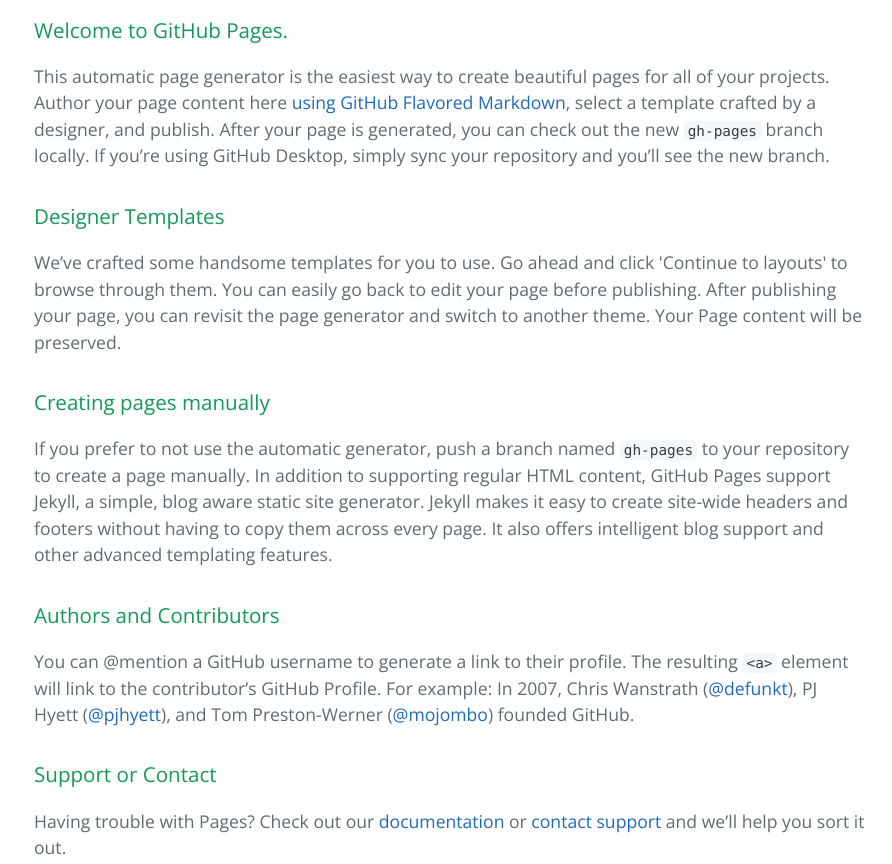
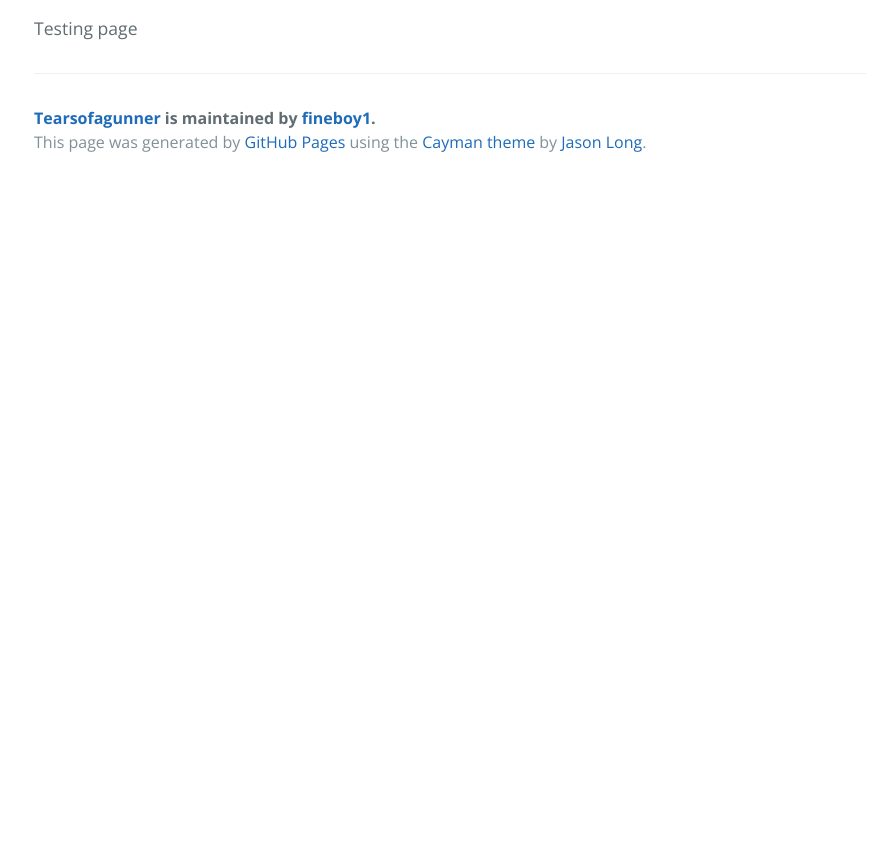
Before and after one commit to fineboy1/TearsofaGunner, a plain HTML site: page index.html in a window 1280 px wide. Shown: the part 400-1264 px from the top of the page, without its empty margins (190-1082 px from the left). After the commit the page ends 800 px from the top, so only its background shows below. Drawn offline with nearby package versions, Linux system fonts and the light colour scheme.

Commit message:
Create master branch via GitHub

```diff
--- a/index.html
+++ b/index.html
@@ -19,30 +19,7 @@
     </section>
 
     <section class="main-content">
-      <h3>
-<a id="welcome-to-github-pages" class="anchor" href="#welcome-to-github-pages" aria-hidden="true"><span aria-hidden="true" class="octicon octicon-link"></span></a>Welcome to GitHub Pages.</h3>
-
-<p>This automatic page generator is the easiest way to create beautiful pages for all of your projects. Author your page content here <a href="https://guides.github.com/features/mastering-markdown/">using GitHub Flavored Markdown</a>, select a template crafted by a designer, and publish. After your page is generated, you can check out the new <code>gh-pages</code> branch locally. If you’re using GitHub Desktop, simply sync your repository and you’ll see the new branch.</p>
-
-<h3>
-<a id="designer-templates" class="anchor" href="#designer-templates" aria-hidden="true"><span aria-hidden="true" class="octicon octicon-link"></span></a>Designer Templates</h3>
-
-<p>We’ve crafted some handsome templates for you to use. Go ahead and click 'Continue to layouts' to browse through them. You can easily go back to edit your page before publishing. After publishing your page, you can revisit the page generator and switch to another theme. Your Page content will be preserved.</p>
-
-<h3>
-<a id="creating-pages-manually" class="anchor" href="#creating-pages-manually" aria-hidden="true"><span aria-hidden="true" class="octicon octicon-link"></span></a>Creating pages manually</h3>
-
-<p>If you prefer to not use the automatic generator, push a branch named <code>gh-pages</code> to your repository to create a page manually. In addition to supporting regular HTML content, GitHub Pages support Jekyll, a simple, blog aware static site generator. Jekyll makes it easy to create site-wide headers and footers without having to copy them across every page. It also offers intelligent blog support and other advanced templating features.</p>
-
-<h3>
-<a id="authors-and-contributors" class="anchor" href="#authors-and-contributors" aria-hidden="true"><span aria-hidden="true" class="octicon octicon-link"></span></a>Authors and Contributors</h3>
-
-<p>You can @mention a GitHub username to generate a link to their profile. The resulting <code>&lt;a&gt;</code> element will link to the contributor’s GitHub Profile. For example: In 2007, Chris Wanstrath (<a href="https://github.com/defunkt" class="user-mention">@defunkt</a>), PJ Hyett (<a href="https://github.com/pjhyett" class="user-mention">@pjhyett</a>), and Tom Preston-Werner (<a href="https://github.com/mojombo" class="user-mention">@mojombo</a>) founded GitHub.</p>
-
-<h3>
-<a id="support-or-contact" class="anchor" href="#support-or-contact" aria-hidden="true"><span aria-hidden="true" class="octicon octicon-link"></span></a>Support or Contact</h3>
-
-<p>Having trouble with Pages? Check out our <a href="https://help.github.com/pages">documentation</a> or <a href="https://github.com/contact">contact support</a> and we’ll help you sort it out.</p>
+      <p>Testing page</p>
 
       <footer class="site-footer">
         <span class="site-footer-owner"><a href="https://github.com/fineboy1/TearsofaGunner">Tearsofagunner</a> is maintained by <a href="https://github.com/fineboy1">fineboy1</a>.</span>
```
Also changed, not shown: params.json (+1 -1 lines).
